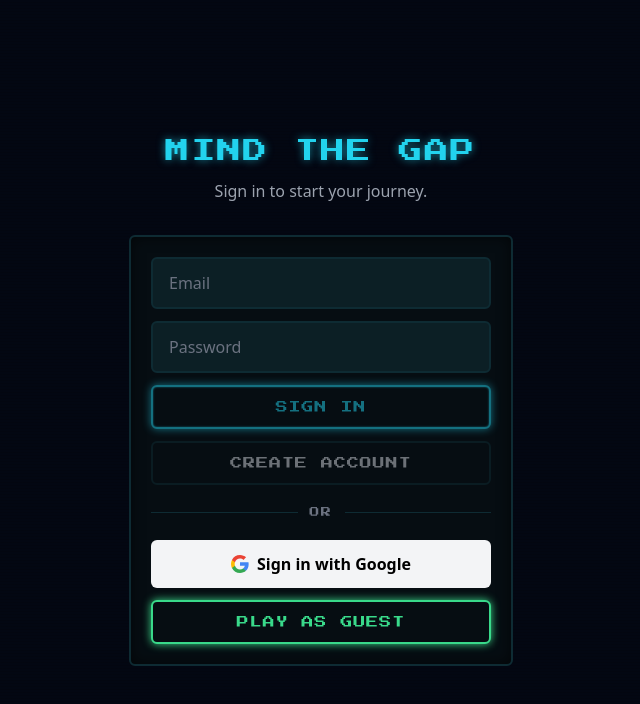
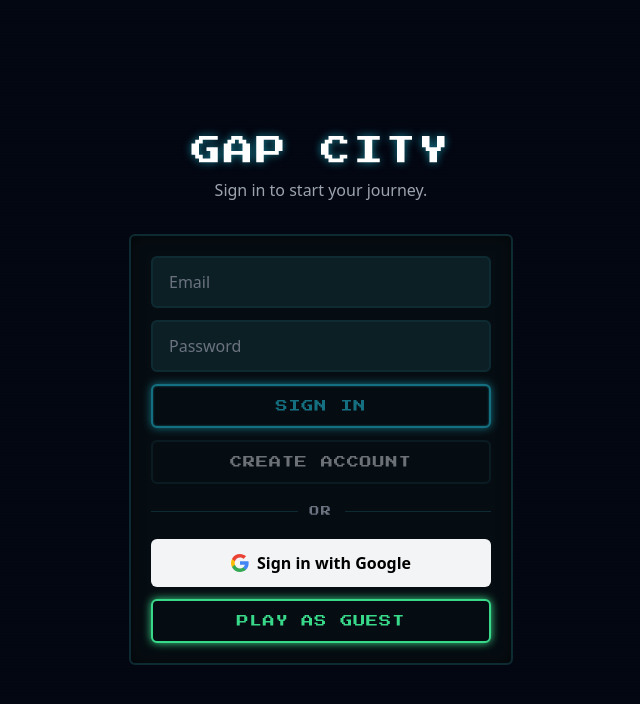
Before and after one commit to WeekendPro/vanishing-tiles, a React (Vite) app: page / in a window 1280 px wide. Shown: the top 704 px of the page, without its empty margins (319-959 px from the left). Built offline with nearby package versions, Linux system fonts and the light colour scheme; no server answers.

Commit message:
feat: rename Mind The Gap to Gap City (title, package, auth, docs)

```diff
--- a/index.html
+++ b/index.html
@@ -7,7 +7,7 @@
     <link rel="preconnect" href="https://fonts.googleapis.com" />
     <link rel="preconnect" href="https://fonts.gstatic.com" crossorigin />
     <link href="https://fonts.googleapis.com/css2?family=Press+Start+2P&display=swap" rel="stylesheet" />
-    <title>Mind The Gap</title>
+    <title>Gap City</title>
   </head>
   <body>
     <div id="root"></div>
--- a/package.json
+++ b/package.json
@@ -1,5 +1,5 @@
 {
-  "name": "mind-the-gap",
+  "name": "gap-city",
   "private": true,
   "version": "0.0.0",
   "type": "module",
--- a/src/components/AuthScreen.tsx
+++ b/src/components/AuthScreen.tsx
@@ -4,7 +4,7 @@ import { useNavStore } from '../store/navStore'
 import { track } from '../store/asyncStatus'
 import { NeonButton } from './ui/NeonButton'
 import { ArcadePanel } from './ui/ArcadePanel'
-import { PixelHeading } from './ui/PixelHeading'
+import { Wordmark } from './ui/Wordmark'
 import { ScanlineOverlay } from './ui/ScanlineOverlay'
 
 export function AuthScreen() {
@@ -39,7 +39,7 @@ export function AuthScreen() {
     <div className="relative min-h-dvh bg-arcade-bg flex items-center justify-center px-4 overflow-hidden">
       <ScanlineOverlay />
       <div className="relative inline-flex flex-col items-stretch w-full max-w-sm text-center">
-        <PixelHeading className="mb-3 text-2xl">Mind The Gap</PixelHeading>
+        <Wordmark size="lg" className="mb-3" />
         <p className="font-sans text-gray-400 mb-8">Sign in to start your journey.</p>
 
         <ArcadePanel className="p-5">
```
Also changed, not shown: 1 other file (tests, documents, lock files or other folders).
